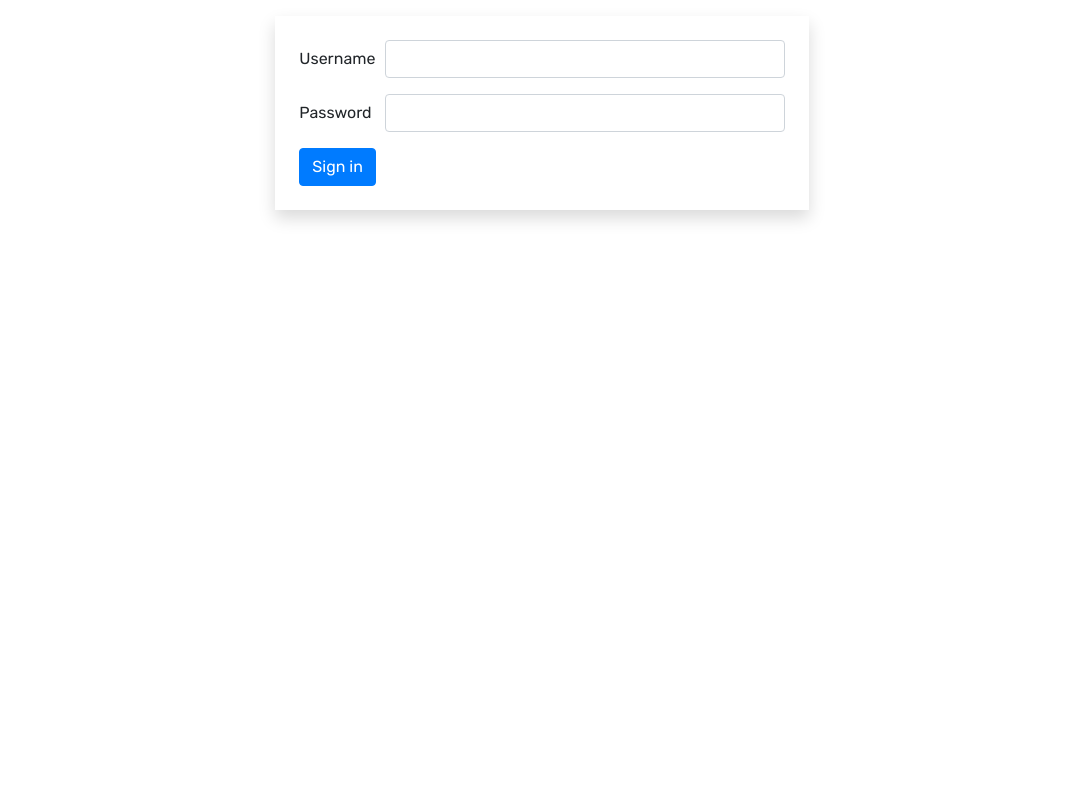
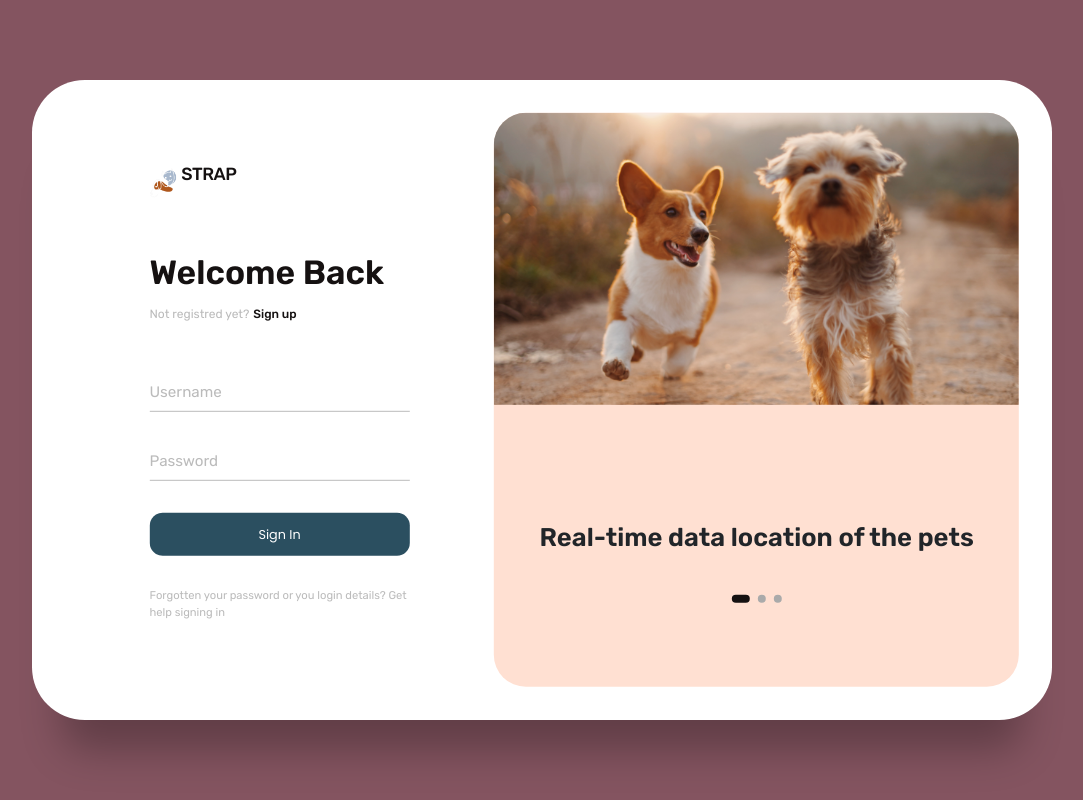
Before and after one commit to dinogomez/STRAP, a PHP site: page /views/login.php in a window 1280 px wide. Shown: the whole page, without its empty margins (98-1181 px from the left). Run offline with PHP 8.4, Linux system fonts and the light colour scheme; some libraries are stand-ins or nearby versions.

Commit message:
NEW LOGIN AND REGISTER PAGE

```diff
--- /dev/null
+++ b/assets/css/login&register1.css
@@ -0,0 +1,393 @@
+@import url("https://fonts.googleapis.com/css2?family=Poppins:wght@200;300;400;500;600;700;800&display=swap");
+
+*,
+*::before,
+*::after {
+  padding: 0;
+  margin: 0;
+  box-sizing: border-box;
+}
+
+body,
+input {
+  font-family: "Poppins", sans-serif;
+}
+
+main {
+  width: 100%;
+  min-height: 100vh;
+  overflow: hidden;
+  background-color: #845460;
+  padding: 2rem;
+  display: flex;
+  align-items: center;
+  justify-content: center;
+}
+
+.box {
+  position: relative;
+  width: 100%;
+  max-width: 1020px;
+  height: 640px;
+  background-color: #fff;
+  border-radius: 3.3rem;
+  box-shadow: 0 60px 40px -30px rgba(0, 0, 0, 0.27);
+}
+
+.inner-box {
+  position: absolute;
+  width: calc(100% - 4.1rem);
+  height: calc(100% - 4.1rem);
+  top: 50%;
+  left: 50%;
+  transform: translate(-50%, -50%);
+}
+
+.forms-wrap {
+  position: absolute;
+  height: 100%;
+  width: 45%;
+  top: 0;
+  left: 0;
+  display: grid;
+  grid-template-columns: 1fr;
+  grid-template-rows: 1fr;
+  transition: 0.8s ease-in-out;
+}
+
+form {
+  max-width: 260px;
+  width: 100%;
+  margin: 0 auto;
+  height: 100%;
+  display: flex;
+  flex-direction: column;
+  justify-content: space-evenly;
+  grid-column: 1 / 2;
+  grid-row: 1 / 2;
+  transition: opacity 0.02s 0.4s;
+}
+
+form.sign-up-form {
+  opacity: 0;
+  pointer-events: none;
+}
+
+.logo {
+  display: flex;
+  align-items: center;
+}
+
+.logo img {
+  width: 27px;
+  margin-right: 0.3rem;
+}
+
+.logo h4 {
+  font-size: 1.1rem;
+  margin-top: -9px;
+  letter-spacing: -0.5px;
+  color: #151111;
+}
+
+.heading h2 {
+  font-size: 2.1rem;
+  font-weight: 600;
+  color: #151111;
+}
+
+.heading h6 {
+  color: #bababa;
+  font-weight: 400;
+  font-size: 0.75rem;
+  display: inline;
+}
+
+.toggle {
+  color: #151111;
+  text-decoration: none;
+  font-size: 0.75rem;
+  font-weight: 500;
+  transition: 0.3s;
+}
+
+.toggle:hover {
+  color: #8371fd;
+}
+
+.input-wrap {
+  position: relative;
+  height: 37px;
+  margin-bottom: 2rem;
+}
+
+.input-field {
+  position: absolute;
+  width: 100%;
+  height: 100%;
+  background: none;
+  border: none;
+  outline: none;
+  border-bottom: 1px solid #bbb;
+  padding: 0;
+  font-size: 0.95rem;
+  color: #151111;
+  transition: 0.4s;
+}
+
+label {
+  position: absolute;
+  left: 0;
+  top: 50%;
+  transform: translateY(-50%);
+  font-size: 0.95rem;
+  color: #bbb;
+  pointer-events: none;
+  transition: 0.4s;
+}
+
+.input-field.active {
+  border-bottom-color: #151111;
+}
+
+.input-field.active + label {
+  font-size: 0.75rem;
+  top: -2px;
+}
+
+.sign-btn {
+  display: inline-block;
+  width: 100%;
+  height: 43px;
+  background-color: #2B4F60;
+  color: #fff;
+  border: none;
+  cursor: pointer;
+  border-radius: 0.8rem;
+  font-size: 0.8rem;
+  margin-bottom: 2rem;
+  transition: 0.3s;
+}
+
+.sign-btn:hover {
+  background-color: #845460;
+}
+
+.text {
+  color: #bbb;
+  font-size: 0.7rem;
+}
+
+.text a {
+  color: #bbb;
+  transition: 0.3s;
+}
+
+.text a:hover {
+  color: #845460;
+}
+
+main.sign-up-mode form.sign-in-form {
+  opacity: 0;
+  pointer-events: none;
+}
+
+main.sign-up-mode form.sign-up-form {
+  opacity: 1;
+  pointer-events: all;
+}
+
+main.sign-up-mode .forms-wrap {
+  left: 55%;
+}
+
+main.sign-up-mode .carousel {
+  left: 0%;
+}
+
+.carousel {
+  position: absolute;
+  height: 100%;
+  width: 55%;
+  left: 45%;
+  top: 0;
+  background-color: #ffe0d2;
+  border-radius: 2rem;
+  display: grid;
+  grid-template-rows: auto 1fr;
+  padding-bottom: 2rem;
+  overflow: hidden;
+  transition: 0.8s ease-in-out;
+}
+
+.images-wrapper {
+  display: grid;
+  grid-template-columns: 1fr;
+  grid-template-rows: 1fr;
+}
+
+.image {
+  width: 100%;
+  grid-column: 1/2;
+  grid-row: 1/2;
+  opacity: 0;
+  transition: opacity 0.3s, transform 0.5s;
+}
+
+.img-1 {
+  transform: translate(0, -50px);
+}
+
+.img-2 {
+  transform: scale(0.4, 0.5);
+}
+
+.img-3 {
+  transform: scale(0.3) rotate(-20deg);
+}
+
+.image.show {
+  opacity: 1;
+  transform: none;
+}
+
+.text-slider {
+  display: flex;
+  align-items: center;
+  justify-content: center;
+  flex-direction: column;
+}
+
+.text-wrap {
+  max-height: 2.2rem;
+  overflow: hidden;
+  margin-bottom: 2.5rem;
+}
+
+.text-group {
+  display: flex;
+  flex-direction: column;
+  text-align: center;
+  transform: translateY(0);
+  transition: 0.5s;
+}
+
+.text-group h2 {
+  line-height: 2.2rem;
+  font-weight: 600;
+  font-size: 1.6rem;
+}
+
+.bullets {
+  display: flex;
+  align-items: center;
+  justify-content: center;
+}
+
+.bullets span {
+  display: block;
+  width: 0.5rem;
+  height: 0.5rem;
+  background-color: #aaa;
+  margin: 0 0.25rem;
+  border-radius: 50%;
+  cursor: pointer;
+  transition: 0.3s;
+}
+
+.bullets span.active {
+  width: 1.1rem;
+  background-color: #151111;
+  border-radius: 1rem;
+}
+
+@media (max-width: 850px) {
+  .box {
+    height: auto;
+    max-width: 550px;
+    overflow: hidden;
+  }
+
+  .inner-box {
+    position: static;
+    transform: none;
+    width: revert;
+    height: revert;
+    padding: 2rem;
+  }
+
+  .forms-wrap {
+    position: revert;
+    width: 100%;
+    height: auto;
+  }
+
+  form {
+    max-width: revert;
+    padding: 1.5rem 2.5rem 2rem;
+    transition: transform 0.8s ease-in-out, opacity 0.45s linear;
+  }
+
+  .heading {
+    margin: 2rem 0;
+  }
+
+  form.sign-up-form {
+    transform: translateX(100%);
+  }
+
+  main.sign-up-mode form.sign-in-form {
+    transform: translateX(-100%);
+  }
+
+  main.sign-up-mode form.sign-up-form {
+    transform: translateX(0%);
+  }
+
+  .carousel {
+    position: revert;
+    height: auto;
+    width: 100%;
+    padding: 3rem 2rem;
+    display: flex;
+  }
+
+  .images-wrapper {
+    display: none;
+  }
+
+  .text-slider {
+    width: 100%;
+  }
+}
+
+@media (max-width: 530px) {
+  main {
+    padding: 1rem;
+  }
+
+  .box {
+    border-radius: 2rem;
+  }
+
+  .inner-box {
+    padding: 1rem;
+  }
+
+  .carousel {
+    padding: 1.5rem 1rem;
+    border-radius: 1.6rem;
+  }
+
+  .text-wrap {
+    margin-bottom: 1rem;
+  }
+
+  .text-group h2 {
+    font-size: 1.2rem;
+  }
+
+  form {
+    padding: 1rem 2rem 1.5rem;
+  }
+}
--- /dev/null
+++ b/assets/javascript/login&register1.js
@@ -0,0 +1,39 @@
+const inputs = document.querySelectorAll(".input-field");
+const toggle_btn = document.querySelectorAll(".toggle");
+const main = document.querySelector("main");
+const bullets = document.querySelectorAll(".bullets span");
+const images = document.querySelectorAll(".image");
+
+inputs.forEach((inp) => {
+  inp.addEventListener("focus", () => {
+    inp.classList.add("active");
+  });
+  inp.addEventListener("blur", () => {
+    if (inp.value != "") return;
+    inp.classList.remove("active");
+  });
+});
+
+toggle_btn.forEach((btn) => {
+  btn.addEventListener("click", () => {
+    main.classList.toggle("sign-up-mode");
+  });
+});
+
+function moveSlider() {
+  let index = this.dataset.value;
+
+  let currentImage = document.querySelector(`.img-${index}`);
+  images.forEach((img) => img.classList.remove("show"));
+  currentImage.classList.add("show");
+
+  const textSlider = document.querySelector(".text-group");
+  textSlider.style.transform = `translateY(${-(index - 1) * 2.8}rem)`;
+
+  bullets.forEach((bull) => bull.classList.remove("active"));
+  this.classList.add("active");
+}
+
+bullets.forEach((bullet) => {
+  bullet.addEventListener("click", moveSlider);
+});
--- a/views/include/footers.php
+++ b/views/include/footers.php
@@ -1,4 +1,5 @@
 
+    <script src="assets/javascript/login&register1.js"></script>
     <script src="https://code.jquery.com/jquery-3.4.1.min.js"></script>
   <script src="https://cdn.jsdelivr.net/npm/popper.js@1.16.0/dist/umd/popper.min.js"></script>
   <script src="https://stackpath.bootstrapcdn.com/bootstrap/4.4.1/js/bootstrap.min.js"></script>
--- a/views/login.php
+++ b/views/login.php
@@ -1,21 +1,145 @@
 <?php require_once 'include/headers.php'?>
-<div class="container col-5 mt-3 p-4 shadow">
-<form action="/process-login.php" novalidate="" method="POST">
-  <div class="row mb-3">
-    <label for="inputEmail3" class="col-sm-2 col-form-label">Username</label>
-    <div class="col-sm-10">
-      <input type="email" class="form-control" id="inputEmail3" name="email">
-    </div>
-  </div>
-  <div class="row mb-3">
-    <label for="inputPassword3" class="col-sm-2 col-form-label">Password</label>
-    <div class="col-sm-10">
-      <input type="password" class="form-control" id="inputPassword3" name="password">
-    </div>
-  </div>
+<body>
+    <main>
+      <div class="box">
+        <div class="inner-box">
+          <div class="forms-wrap">
+            <form action="/login" autocomplete="off" class="sign-in-form">
+              <div class="logo">
+                <img src="assets/img/strap-logo.png" alt="strap" />
+                <h4>STRAP</h4>
+              </div>
 
+              <div class="heading">
+                <h2>Welcome Back</h2>
+                <h6>Not registred yet?</h6>
+                <a href="#" class="toggle">Sign up</a>
+              </div>
 
-  <button type="submit" class="btn btn-primary">Sign in</button>
-</form>
-</div>
+              <div class="actual-form">
+                <div class="input-wrap">
+                  <input
+                    type="text"
+                    minlength="4"
+                    class="input-field"
+                    autocomplete="off"
+                    required
+                  />
+                  <label>Username</label>
+                </div>
+
+                <div class="input-wrap">
+                  <input
+                    type="password"
+                    minlength="4"
+                    class="input-field"
+                    autocomplete="off"
+                    required
+                  />
+                  <label>Password</label>
+                </div>
+
+                <input type="submit" value="Sign In" class="sign-btn" />
+
+                <p class="text">
+                  Forgotten your password or you login details?
+                  <a href="#">Get help</a> signing in
+                </p>
+              </div>
+            </form>
+
+            <form action="/login" autocomplete="off" class="sign-up-form">
+              <div class="logo">
+                <img src="assets/img/strap-logo.png" alt="STRAP" />
+                <h4>STRAP</h4>
+              </div>
+
+              <div class="heading">
+                <h2>Get Started</h2>
+                <h6>Already have an account?</h6>
+                <a href="#" class="toggle">Sign in</a>
+              </div>
+
+              <div class="actual-form">
+                <div class="input-wrap">
+                  <input
+                    type="text"
+                    minlength="4"
+                    class="input-field"
+                    autocomplete="off"
+                    required
+                  />
+                  <label>Username</label>
+                </div>
+
+                <div class="input-wrap">
+                    <input
+                      type="text"
+                      minlength="4"
+                      class="input-field"
+                      autocomplete="off"
+                      required
+                    />
+                    <label>Email</label>
+                  </div>
+
+                <div class="input-wrap">
+                  <input
+                    type="email"
+                    class="input-field"
+                    autocomplete="off"
+                    required
+                  />
+                  <label>Address</label>
+                </div>
+
+                <div class="input-wrap">
+                  <input
+                    type="password"
+                    minlength="4"
+                    class="input-field"
+                    autocomplete="off"
+                    required
+                  />
+                  <label>Password</label>
+                </div>
+
+                <input type="submit" value="Create my Account" class="sign-btn" />
+
+                <p class="text">
+                  By signing up, I agree to the
+                  <a href="#">Terms of Services</a> and
+                  <a href="#">Privacy Policy</a>
+                </p>
+              </div>
+            </form>
+          </div>
+
+          <div class="carousel">
+            <div class="images-wrapper">
+              <img src="assets/img/pet.png" class="image img-1 show" alt="" />
+              <img src="assets/img/pet2.jpg" class="image img-2" alt="" />
+              <img src="assets/img/pet3.png" class="image img-3" alt="" />
+            </div>
+
+            <div class="text-slider">
+              <div class="text-wrap">
+                <div class="text-group">
+                  <h2>Real-time data location of the pets</h2>
+                  <h2>Stores pet's information</h2>
+                  <h2>Access pet's information using QR</h2>
+                </div>
+              </div>
+
+              <div class="bullets">
+                <span class="active" data-value="1"></span>
+                <span data-value="2"></span>
+                <span data-value="3"></span>
+              </div>
+            </div>
+          </div>
+        </div>
+      </div>
+    </main>
+
 <?php require_once 'include/footers.php'?>
```
Also changed, not shown: assets/img/pet-register.jpg (added).
